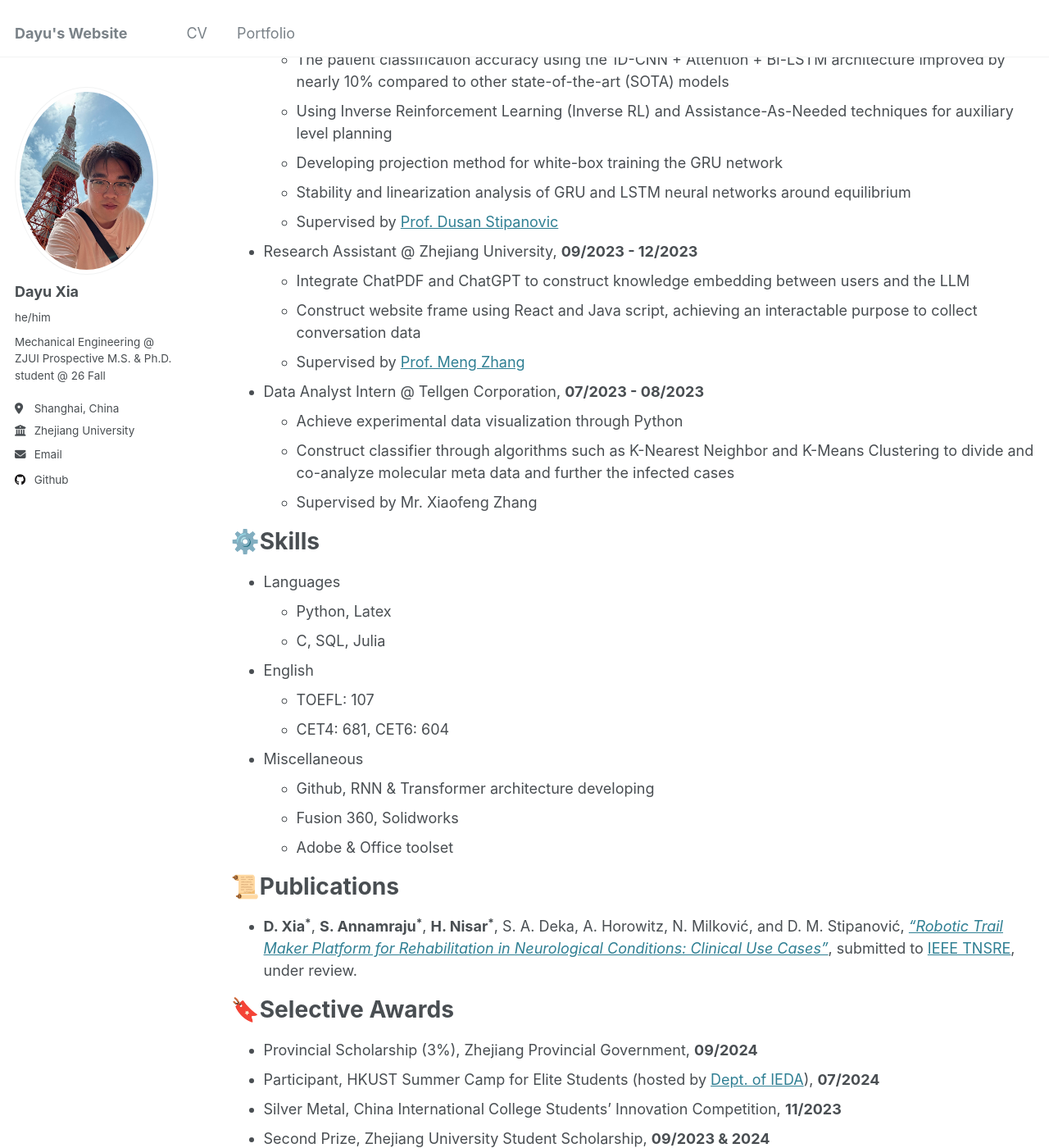
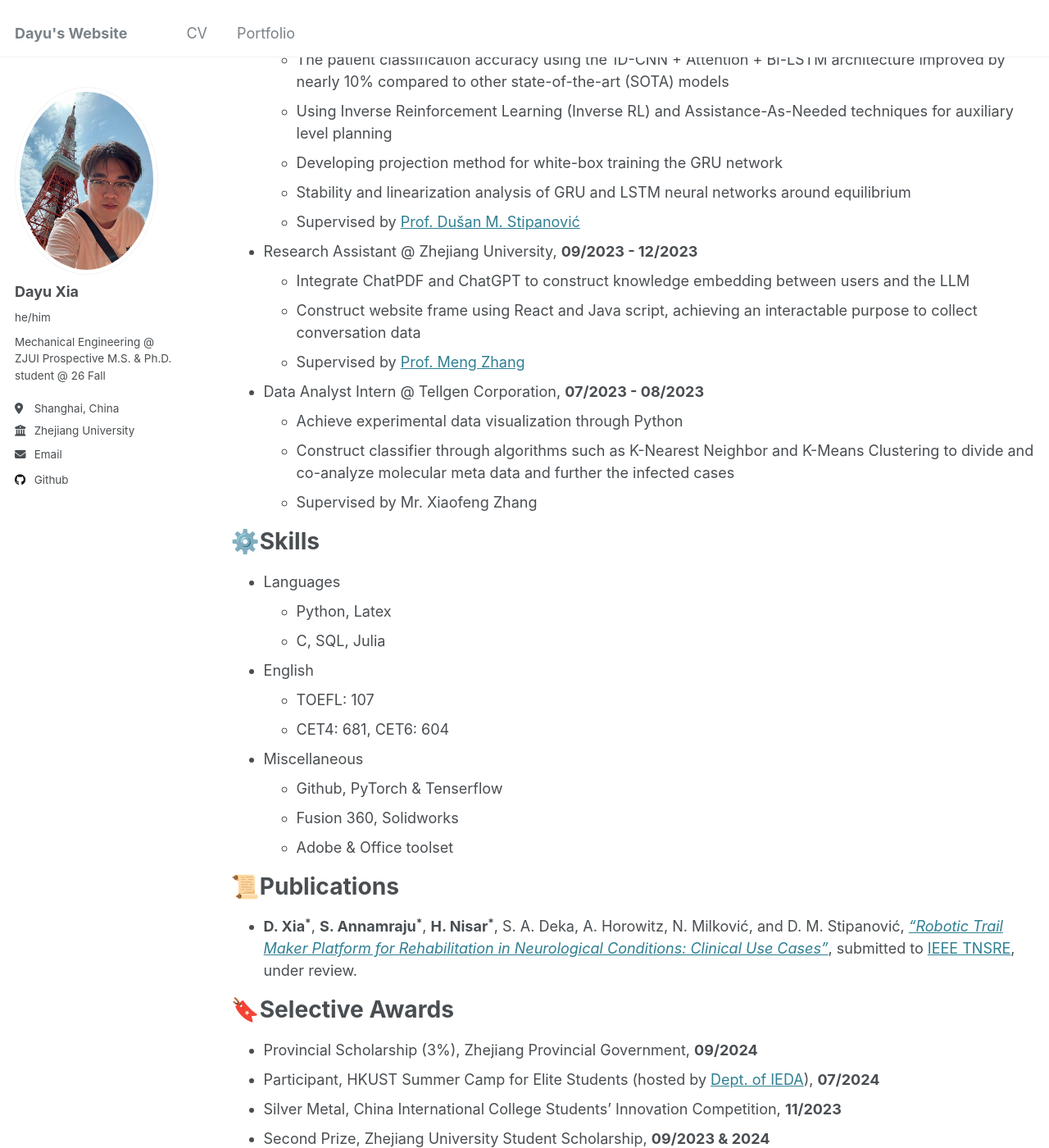
Before and after one commit to dyxia1241/dyxia1241.github.io, a Jekyll site: the page built from _pages/cv.md, in a window 1280 px wide and 1400 px high, scrolled down 652 px. Shown: the whole window at 82% size. Built offline with Jekyll 4.4.1, drawn with Linux system fonts in a browser that asks for light colours; some of the changed text lies outside the part shown.

Commit message:
Update cv.md

```diff
--- a/_pages/cv.md
+++ b/_pages/cv.md
@@ -29,7 +29,7 @@ redirect_from:
   * Using Inverse Reinforcement Learning (Inverse RL) and Assistance-As-Needed techniques for auxiliary level planning
   * Developing projection method for white-box training the GRU network
   * Stability and linearization analysis of GRU and LSTM neural networks around equilibrium
-  * Supervised by [Prof. Dusan Stipanovic](https://ise.illinois.edu/directory/profile/dusan)
+  * Supervised by [Prof. Dušan M. Stipanović](https://ise.illinois.edu/directory/profile/dusan)
 
 * Research Assistant @ Zhejiang University, **09/2023 - 12/2023**
   * Integrate ChatPDF and ChatGPT to construct knowledge embedding between users and the LLM
@@ -50,7 +50,7 @@ redirect_from:
   * TOEFL: 107
   * CET4: 681, CET6: 604
 * Miscellaneous
-  * Github, RNN & Transformer architecture developing
+  * Github, PyTorch & Tenserflow
   * Fusion 360, Solidworks
   * Adobe & Office toolset
 
```
Also changed, not shown: other parts of _pages/cv.md (+1 -1 lines).
